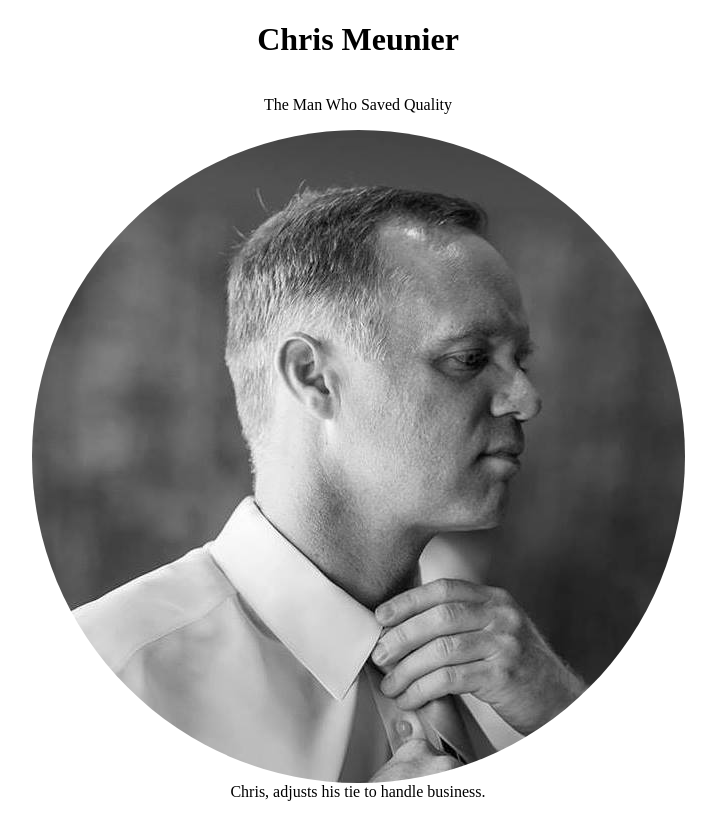
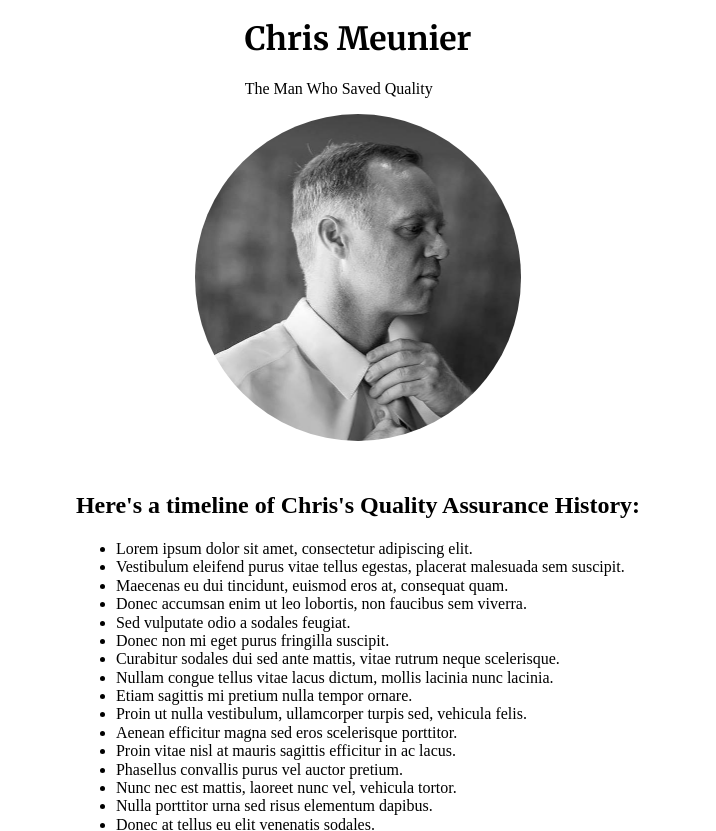
Before and after one commit to AngryGrizzlyBear/chris_tribute, a website: page index.html in a window 1280 px wide. Shown: the top 831 px of the page, without its empty margins (282-998 px from the left). Drawn offline with nearby package versions, Linux system fonts and the light colour scheme.

Commit message:
Updates and changes.

```diff
--- a/index.html
+++ b/index.html
@@ -5,17 +5,16 @@
         <title>Chris Tribute Page</title>
         <link rel="stylesheet" href="styles.css"/>
         <link rel="stylesheet" href="css/normalize.min.css" />
+        <link href="https://fonts.googleapis.com/css2?family=Merriweather:ital,wght@0,300;0,400;0,700;0,900;1,300;1,400;1,700;1,900&display=swap" rel="stylesheet">
     </head>
     <body>
         <div class="container">
         <div>
-            <h1 class="header" id="title">Chris Meunier</h1>
+            <h1 class="header">Chris Meunier</h1>
+            <p>The Man Who Saved Quality</p>
         </div>
-        <p>The Man Who Saved Quality</p>
         <div class="container">
             <img src="pictures/chris_image.png" class="img">
-            <figcaption id="img-caption">Chris, adjusts his tie to handle business.</figcaption>
-        </div>
         <p></p>
 
         <div >
--- a/styles.css
+++ b/styles.css
@@ -4,10 +4,14 @@
     align-items: center;
 }
 
+.header {
+    font-family: 'Merriweather', serif;
+}
+
 .img{
-    width: 100%;
+    width: 50%;
     border-radius: 50%;
     height: auto;
     margin: auto;
-    display: block;
+    display: flex;
 }
```
